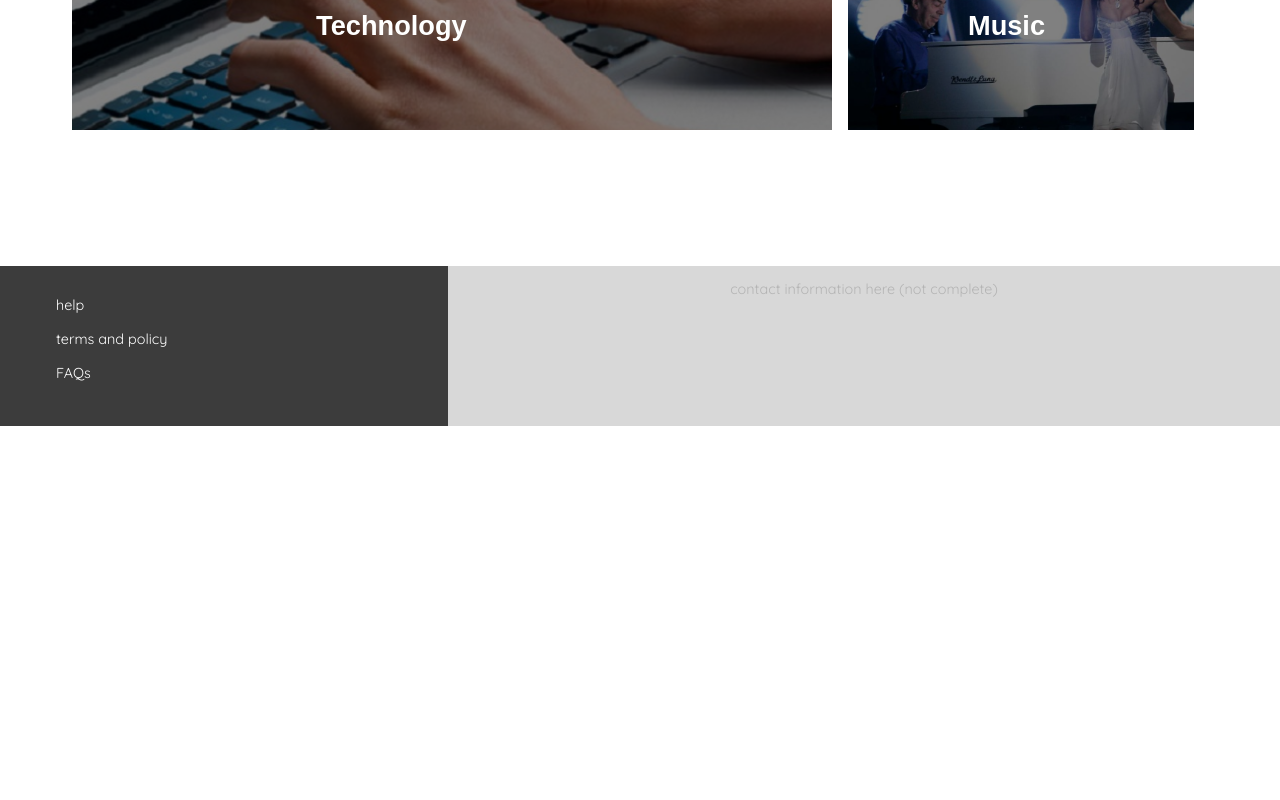
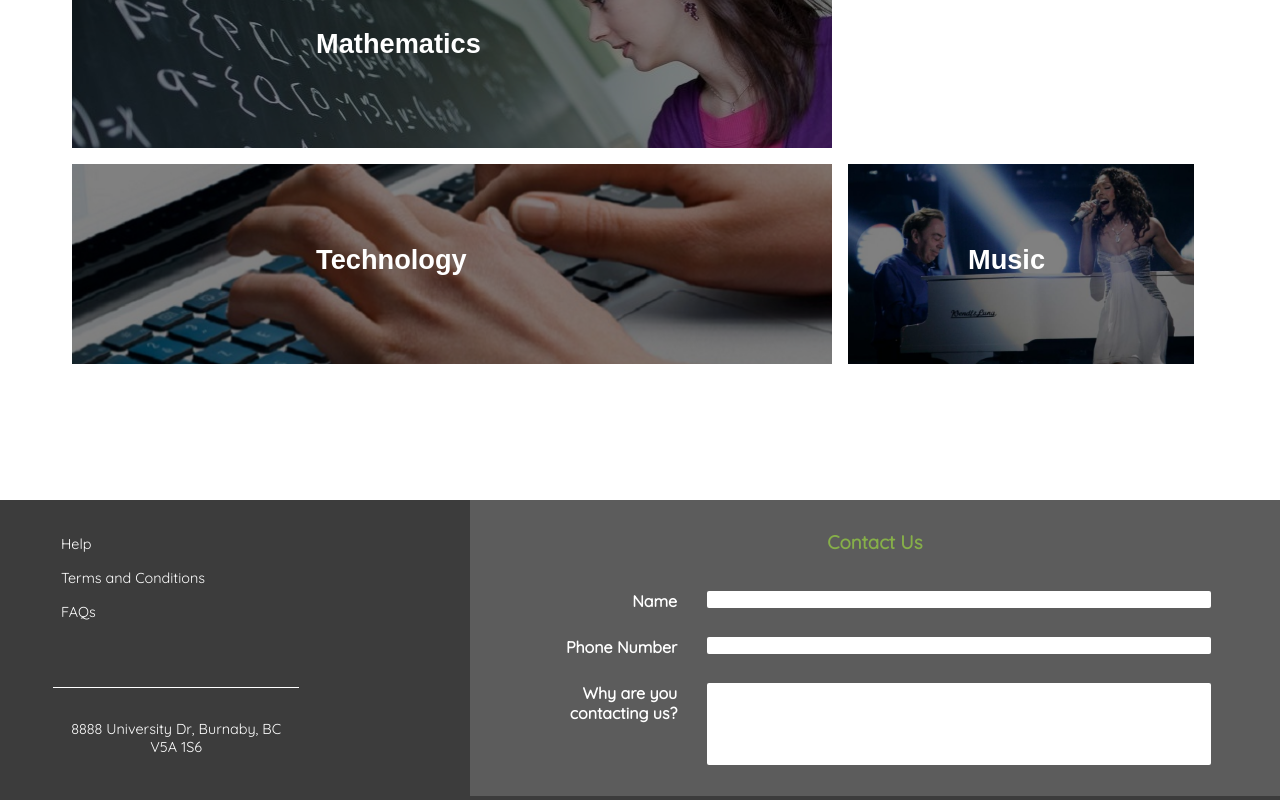
Before and after one commit to abashie/iat339-p02, a plain HTML site: page Event Market/home.html in a window 1280 px wide. Shown: the part 3040-3840 px from the top of the page. Before the commit the page ends 3466 px from the top, so only its background shows below. Drawn offline with Linux system fonts and the light colour scheme; a web font is replaced by a local one.

Commit message:
made footer on home

```diff
--- a/Event Market/css/main.css
+++ b/Event Market/css/main.css
@@ -11,6 +11,7 @@ body{
 		text-align: center;
 	}
 	h2{
+
 		font-family: 'Hind Vadodara', sans-serif;
 		text-align: center;
 		margin:1rem;
@@ -113,27 +114,60 @@ body{
   	display:block;
   	float:left;
   	width:100%;
-  	height:160px;
+  	height:300px;
   	background-color:rgb(60,60,60);
   }
+
+footer h3{
+margin-bottom: 2rem;
+color: rgb(134,175,73);
+}
+
   .footer-contact-info{
   	display:block;
   	float:right;
-  	width:65%;
-  	height:160px;
-  	background-color:rgba(255,255,255,0.8);
+  	background-color:rgba(100,100,100,0.8);
+    text-align:center;
+    padding: 30px;
+  padding-bottom: 10px;
+
   }
-  .footer-contact-info{
-  	text-align:center;
-  	color:rgb(180,180,180);
-  }
+
+
+.contact-item{
+  display: inline-block;
+}
+
+input.footer-input {
+  float: left;
+  margin-left: 20px;
+  width: 500px;
+    margin-left: 20px;
+    border-radius: 2px;
+    border: none;
+}
+
+h4.footer-input {
+  float: right;
+  padding: 0;
+ margin: 0;
+ color: white;
+ text-align: right;
+}
+
+input#large-input{
+  height: 80px;
+}
+
+
   .footer-other-info{
   	display:block;
   	float:left;
-  	width:35%;
+  	width:100%;
   	margin-top:1rem;
   }
-  .footer-links{
+
+  .footer-links, span#address{
   	display:block;
   	text-decoration:none;
   	font-size:0.9rem;
@@ -144,9 +178,21 @@ body{
   	transition:color ease-out 0.3s;
 
   }
+
+
   .footer-links:hover,.footer-links:focus{
   	color:rgb(134,175,73);
   }
+
+span#address{
+  text-align: center;
+  font-family: 'Quicksand', sans-serif;
+border-top: 1px solid white;
+margin-top: 4rem;
+padding-top: 2rem;
+
+}
+
   /*--------------------------Containers--------------------------*/
   .container{
   	display:block;
@@ -157,7 +203,7 @@ body{
   	width:80%;
   }
   .inner-container{
-  	display:blcok;
+  	display:block;
   	float:left;
   	margin-left:15%;
   	width:70%;
@@ -240,6 +286,7 @@ body{
   .search-btn:hover, .search-btn:focus{
   	background-color:rgb(80,80,80);
   }
+
   /*product item*/
   .product-list-item{
   	margin-top:2rem;
@@ -849,7 +896,22 @@ a#pay-btn{
 
 	/*----------------------------------------------------------------------------------*/
 	/*----------------------------------@MEIDA STYLING----------------------------------*/
-	@media(max-width:965px){
+
+  @media (max-width: 1069px){
+    .grid-col-1of3{
+      width: 45%;
+    }
+
+  .footer-contact-info{
+width: 100%;
+padding-left: 20rem;
+
+  }
+
+  }
+
+
+  @media(max-width:965px){
 		#main-nav{
 			height:50px;
 		}
@@ -952,6 +1014,23 @@ a#pay-btn{
 }
 
 	}
+
+  @media(max-width:810px){
+
+input.footer-input {
+width: 100%;
+margin: 0;
+}
+
+h4.footer-input {
+  float: left;
+
+}
+
+
+  }
+
+
 	@media(max-width:680px){
 		#logo{
 			right:0;
@@ -1026,19 +1105,13 @@ a#pay-btn{
 
 
 
-	@media (max-width: 1069px){
-		.grid-col-1of3{
-			width: 45%;
-		}
-
-	}
-
 
 	@media (max-width: 897px){
 
 		.grid-col-1of3{
 			width: 45%;
 		}
+
 
 		.category .grid-col-2of3 img{
 			height: 100%;
--- a/Event Market/home.html
+++ b/Event Market/home.html
@@ -142,7 +142,7 @@
 <section class="category">
  <h1>Categories</h1>
 
-        <div class="grid-col-2of3">
+ <div class="grid-col-3of4">
    <a href="events.html">
     <img src="img/fitness.jpg" alt="fitness">
     <h2>Sports & Fitness</h2>
@@ -213,14 +213,58 @@
 </div>
 
 <footer>
-    <div class="footer-contact-info">
-      <p href="#">contact information here (not complete)</p>
+
+  <div class="footer-contact-info grid-col-2of3">
+    <h3>Contact Us</h3>
+
+    <!-- NAME -->
+    <div class="grid-row">
+      <div class="contact-item grid-col-1of4">
+        <h4 class="footer-input">Name</h4>
+      </div>      <!-- 1/3 -->
+
+
+      <div class="contact-item grid-col-3of4">
+        <input class="footer-input" name="name" type="text">
+      </div>      <!-- 2/3 -->
     </div>
+
+    <!-- NUMBER -->
+    <div class="grid-row">
+      <div class="contact-item grid-col-1of4">
+        <h4 class="footer-input">Phone Number</h4>
+      </div>      <!-- 1/3 -->
+
+
+      <div class="contact-item grid-col-3of4">
+        <input class="footer-input" name="number" type="text">
+      </div>      <!-- 2/3 -->
+
+    </div>
+
+    <!-- reason for contacting -->
+    <div class="grid-row">
+      <div class="contact-item grid-col-1of4">
+        <h4 class="footer-input">Why are you contacting us?</h4>
+      </div>      <!-- 1/3 -->
+
+
+      <div class="contact-item grid-col-3of4">
+        <input id="large-input" class="footer-input" name="message" type="text">
+      </div>      <!-- 2/3 -->
+
+    </div>
+  </div>
+
+  <div class="grid-col-1of4">
     <div class="footer-other-info">
-      <a class="footer-links" href="#">help</a>
-      <a class="footer-links" href="#">terms and policy</a>
+      <a class="footer-links" href="#">Help</a>
+      <a class="footer-links" href="#">Terms and Conditions</a>
       <a class="footer-links" href="#">FAQs</a>
+      <span id="address">8888 University Dr, Burnaby, BC V5A 1S6</span>
     </div>
+  </div>
+
 </footer>
 
 
--- a/styleguide/css/main.css
+++ b/styleguide/css/main.css
@@ -192,62 +192,8 @@ code{
 #light-gray{
 	background-color:rgb(178,178,178);
 }
-.main-nav{
-	display:block;
-	width:100%;
-	height:50px;
-	background-color:rgb(134,175,73);
-}
-.main-nav-left{
-	display:block;
-	float:left;
-	width:35%;
-	margin-top:0.7rem;
-	margin-left:1rem;
-}
-.main-nav-left a{
-	font-family: 'Hind Vadodara', sans-serif;
-	color:white;
-	text-decoration: none;
-	font-size:1.1rem;
-	padding: 0.1rem 0.8rem;
-	border:solid 2px rgb(134,175,73);
-	background-color:rgb(134,175,73);
-	transition:border ease-out 0.3s;
-}
-.main-nav-left a:hover, .main-nav-left a:focus{
-	border:solid 2px white;
-}
-.logo{
-	float:left;
-	display:block;
-	width:30%;
-}
-.logo p{
-	font-family: 'Permanent Marker', cursive;
-	font-size:1.5rem;
-	color:black;
-	margin:0;
-	padding-top:0.3rem;
-}
-.main-nav-right{
-	display:block;
-	float:right;
-	width:30%;
-}
-.main-nav-link{
-	display:inline-block;
-	color:white;
-	margin-top:0.5rem;
-	padding:0.3rem 1.3rem;
-	font-size:0.9rem;
-	text-decoration: none;
-	border:solid 2px rgb(134,175,73);
-	transition:border ease-out 0.3s;
-}
-.main-nav-link:hover,.main-nav-link:focus{
-	border:solid 2px white;
-}
+
+
 .grid-col-lof4{
 	display:block;
 	width:100%;
@@ -265,31 +211,67 @@ code{
 	color:white;
 }
 
+
+  /*footer*/
+
   footer{
   	display:block;
   	float:left;
   	width:100%;
-	height:160px;
+  	height:300px;
   	background-color:rgb(60,60,60);
   }
+
+footer h3{
+margin-bottom: 2rem;
+color: rgb(134,175,73);
+}
+
   .footer-contact-info{
   	display:block;
   	float:right;
-	width:65%;
-	height:160px;
-	background-color:rgba(255,255,255,0.8);
+  	background-color:rgba(100,100,100,0.8);
+    text-align:center;
+    padding: 30px;
+  padding-bottom: 10px;
+
   }
-.footer-contact-info{
-	text-align:center;
-	color:rgb(180,180,180);
+
+
+.contact-item{
+  display: inline-block;
 }
+
+input.footer-input {
+  float: left;
+  margin-left: 20px;
+  width: 500px;
+    margin-left: 20px;
+    border-radius: 2px;
+    border: none;
+}
+
+h4.footer-input {
+  float: right;
+  padding: 0;
+ margin: 0;
+ color: white;
+ text-align: right;
+}
+
+input#large-input{
+  height: 80px;
+}
+
+
   .footer-other-info{
   	display:block;
   	float:left;
-	width:35%;
+  	width:100%;
   	margin-top:1rem;
   }
-.footer-links{
+
+  .footer-links, span#address{
   	display:block;
   	text-decoration:none;
   	font-size:0.9rem;
@@ -300,8 +282,19 @@ footer{
   	transition:color ease-out 0.3s;
 
   }
+
+
   .footer-links:hover,.footer-links:focus{
   	color:rgb(134,175,73);
+  }
+
+span#address{
+  text-align: center;
+  font-family: 'Quicksand', sans-serif;
+border-top: 1px solid white;
+margin-top: 4rem;
+padding-top: 2rem;
+
 }
 
   /*product item*/
@@ -345,6 +338,78 @@ footer{
   	box-shadow: 0 4px 8px 0 rgba(0, 0, 0, 0.2);
   }
 
+ #main-nav{
+  	display:flex;
+  	margin:0;
+  	width:100%;
+  	height:68px;
+  	background-color: rgb(250,250,250);
+  	justify-content: space-between;
+  	align-items:center;
+  	z-index: 10;
+  }
+
+  .main-nav-section{
+  	display:flex;
+  	align-items:center;
+  	justify-content: space-between;
+  }
+  .main-nav-left{
+  	margin:0 auto 0 0;
+  	height:68px;
+  	margin-left:20px;
+  }
+  .main-nav-right{
+  	margin: 0 0 0 auto;
+  	height:68px;
+  	margin-right:20px;
+  }
+  .main-nav-left-item{
+  	font-family: 'Hind Vadodara', sans-serif;
+  	color:rgb(134,175,73);
+  	text-decoration: none;
+  	font-size:1rem;
+  	padding: 0.2rem 0.8rem;
+  	border:solid 2px rgb(134,175,73);
+  	background-color:white;
+  	transition:background-color ease-out 0.3s;
+  }
+  .main-nav-left-item:hover{
+  	background-color:rgb(134,175,73);
+  	color:white;
+  }
+  #logo{
+  	position: absolute;
+  	left: 45%;
+  	height:70px;
+  }
+  #logo{
+  	text-decoration: none;
+  }
+  #logo h1{
+  	font-family: 'Permanent Marker', cursive;
+  	font-size:2rem;
+  	font-weight:normal;
+  	color:rgb(134,175,73);
+  	margin-top:0.5rem;
+
+  }
+  .main-nav-right-item{
+  	font-family: 'Quicksand', sans-serif;
+  	display:inline-block;
+  	color:rgb(134,175,73);
+  	margin-right:0.5rem;
+  	padding:0.3rem 1.3rem;
+  	font-size:0.9rem;
+  	text-decoration: none;
+  	border:solid 2px white;
+  	transition:border ease-out 0.3s;
+  }
+  .main-nav-right-item:hover{
+  	border:solid 2px rgb(134,175,73);
+  }
+
+
 
 	@media(max-width:965px){
 
```
Also changed, not shown: styleguide/index.html (+6 -3 lines). Lines whose indentation alone changed are shown as unchanged.
